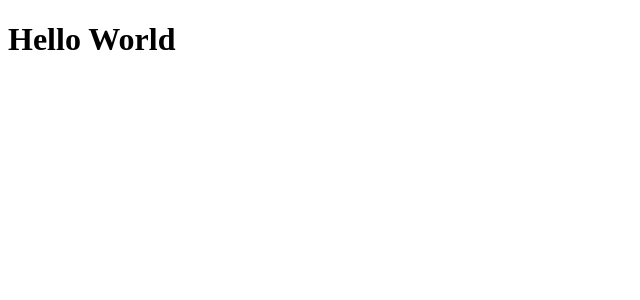
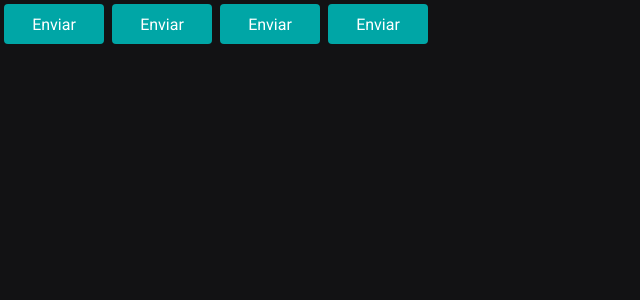
Before and after one commit to guilhermematos13/timer-project, a React (Vite) app: page / in a window 1280 px wide. Shown: the top 300 px of the page, without its empty margins (0-640 px from the left). Built offline with nearby package versions, Linux system fonts and the light colour scheme.

Commit message:
feat: config eslint

```diff
--- a/index.html
+++ b/index.html
@@ -2,7 +2,10 @@
 <html lang="en">
   <head>
     <meta charset="UTF-8" />
+    <link rel="preconnect" href="https://fonts.googleapis.com">
+    <link rel="preconnect" href="https://fonts.gstatic.com" crossorigin>
     <link rel="icon" type="image/svg+xml" href="/vite.svg" />
+    <link href="https://fonts.googleapis.com/css2?family=Roboto+Mono:wght@700&family=Roboto:wght@400;700&display=swap" rel="stylesheet"/>
     <meta name="viewport" content="width=device-width, initial-scale=1.0" />
     <title>Vite + React + TS</title>
   </head>
--- a/package.json
+++ b/package.json
@@ -14,10 +14,12 @@
     "styled-components": "^5.3.6"
   },
   "devDependencies": {
+    "@rocketseat/eslint-config": "^1.2.0",
     "@types/react": "^18.0.27",
     "@types/react-dom": "^18.0.10",
     "@types/styled-components": "^5.1.26",
     "@vitejs/plugin-react": "^3.1.0",
+    "eslint": "^8.34.0",
     "typescript": "^4.9.3",
     "vite": "^4.1.0"
   }
--- a/src/App.tsx
+++ b/src/App.tsx
@@ -1,3 +1,17 @@
+import { ThemeProvider } from 'styled-components'
+import { Button } from './components/Button'
+import { GlobalStyle } from './styles/global'
+import { defaultTheme } from './styles/themes/default'
+
 export function App() {
-  return <h1>Hello World</h1>;
+  return (
+    <ThemeProvider theme={defaultTheme}>
+      <Button variant="primary" />
+      <Button variant="secondary" />
+      <Button variant="danger" />
+      <Button variant="success" />
+
+      <GlobalStyle />
+    </ThemeProvider>
+  )
 }
--- /dev/null
+++ b/src/components/Button.styles.ts
@@ -0,0 +1,18 @@
+import styled from 'styled-components'
+
+export type ButtonVariant = 'primary' | 'secondary' | 'danger' | 'success'
+
+interface ButtonContainerProps {
+  variant: ButtonVariant
+}
+
+export const ButtonContainer = styled.button<ButtonContainerProps>`
+  width: 100px;
+  height: 40px;
+  color: ${(props) => props.theme.white};
+  border: 0;
+  border-radius: 4px;
+  margin: 4px;
+
+  background-color: ${(props) => props.theme['green-600']};
+`
--- /dev/null
+++ b/src/components/Button.tsx
@@ -0,0 +1,9 @@
+import { ButtonContainer, ButtonVariant } from './Button.styles'
+
+interface ButtonProps {
+  variant?: ButtonVariant
+}
+
+export function Button({ variant = 'primary' }: ButtonProps) {
+  return <ButtonContainer variant={variant}> Enviar </ButtonContainer>
+}
--- /dev/null
+++ b/src/styles/global.ts
@@ -0,0 +1,25 @@
+import { createGlobalStyle } from 'styled-components'
+
+export const GlobalStyle = createGlobalStyle`
+    *{
+        margin: 0;
+        padding: 0;
+        box-sizing: border-box;
+    }
+
+    :focus{
+        outline: 0;
+        box-shadow: 0 0 0 2px ${(props) => props.theme['green-600']}
+    }
+
+    body {
+        background-color: ${(props) => props.theme['gray-900']};
+        color: ${(props) => props.theme['gray-300']}
+    }
+
+    body, input, textarea, button {
+        font-family: 'Roboto', sans-serif;
+        font-weight: 400;
+        font-size: 1rem;
+    }
+`
--- /dev/null
+++ b/src/styles/themes/default.ts
@@ -0,0 +1,25 @@
+export const defaultTheme = {
+  white: '#FFF',
+
+  'gray-100': '#E1E1E6',
+  'gray-300': '#C4C4CC',
+  'gray-400': '#8D8D99',
+  'gray-500': '#7C7C8A',
+  'gray-600': '#323238',
+  'gray-700': '#29292E',
+  'gray-800': '#202024',
+  'gray-900': '#121214',
+
+  'green-300': '#00B37E',
+  'green-500': '#00875F',
+  'green-700': '#015F43',
+
+  'blue-400': '#BBDEF0',
+  'green-600': '#00A6A6',
+  'yellow-700': '#EFCA08',
+
+  'red-500': '#AB222E',
+  'red-700': '#7A1921',
+
+  'yellow-500': '#FBA94C',
+}
```
Also changed, not shown: src/@types/styles.d.ts (added, +8 -0 lines), src/main.tsx (+6 -6 lines), .eslintrc.json (added), 1 other file (tests, documents, lock files or other folders).
